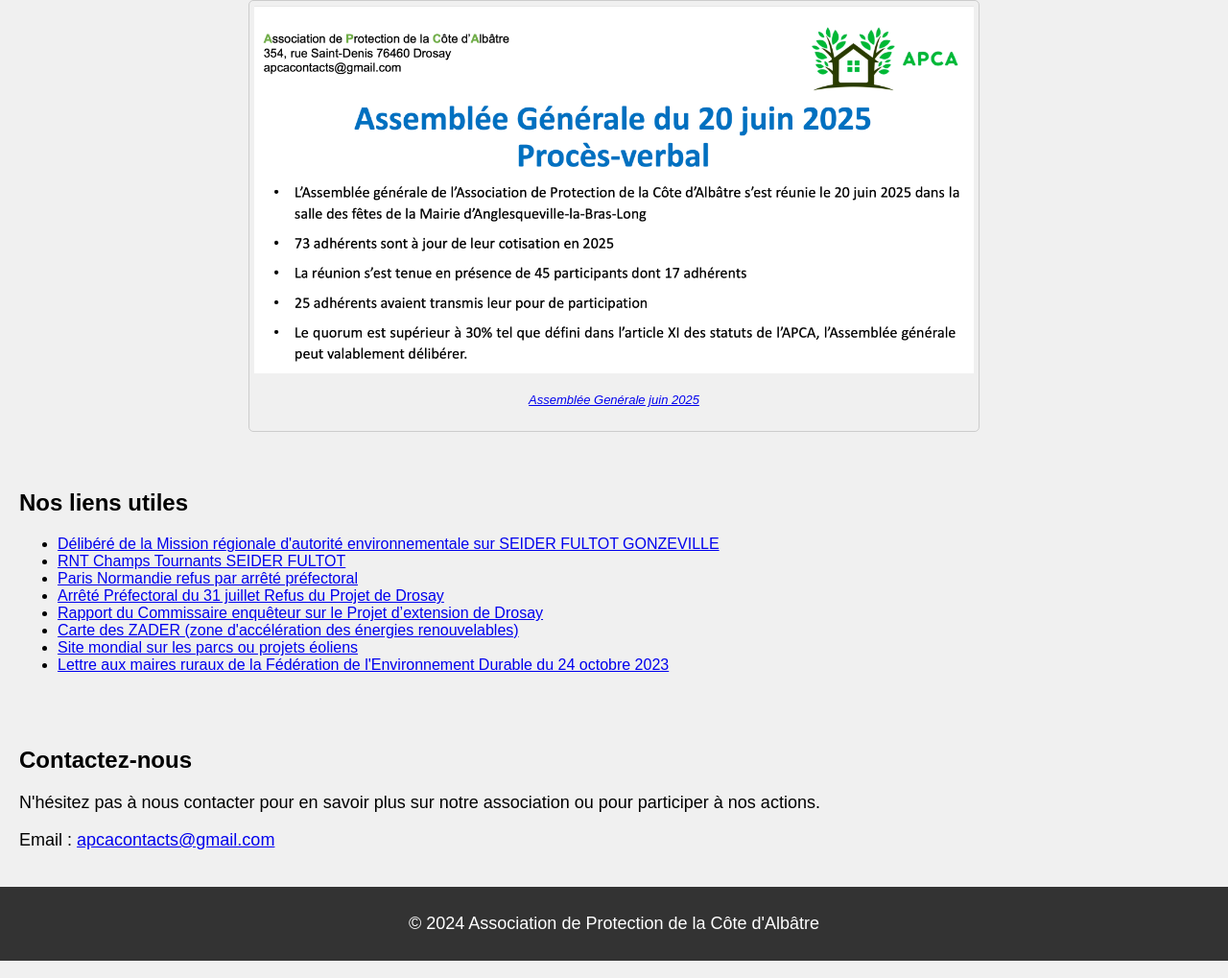
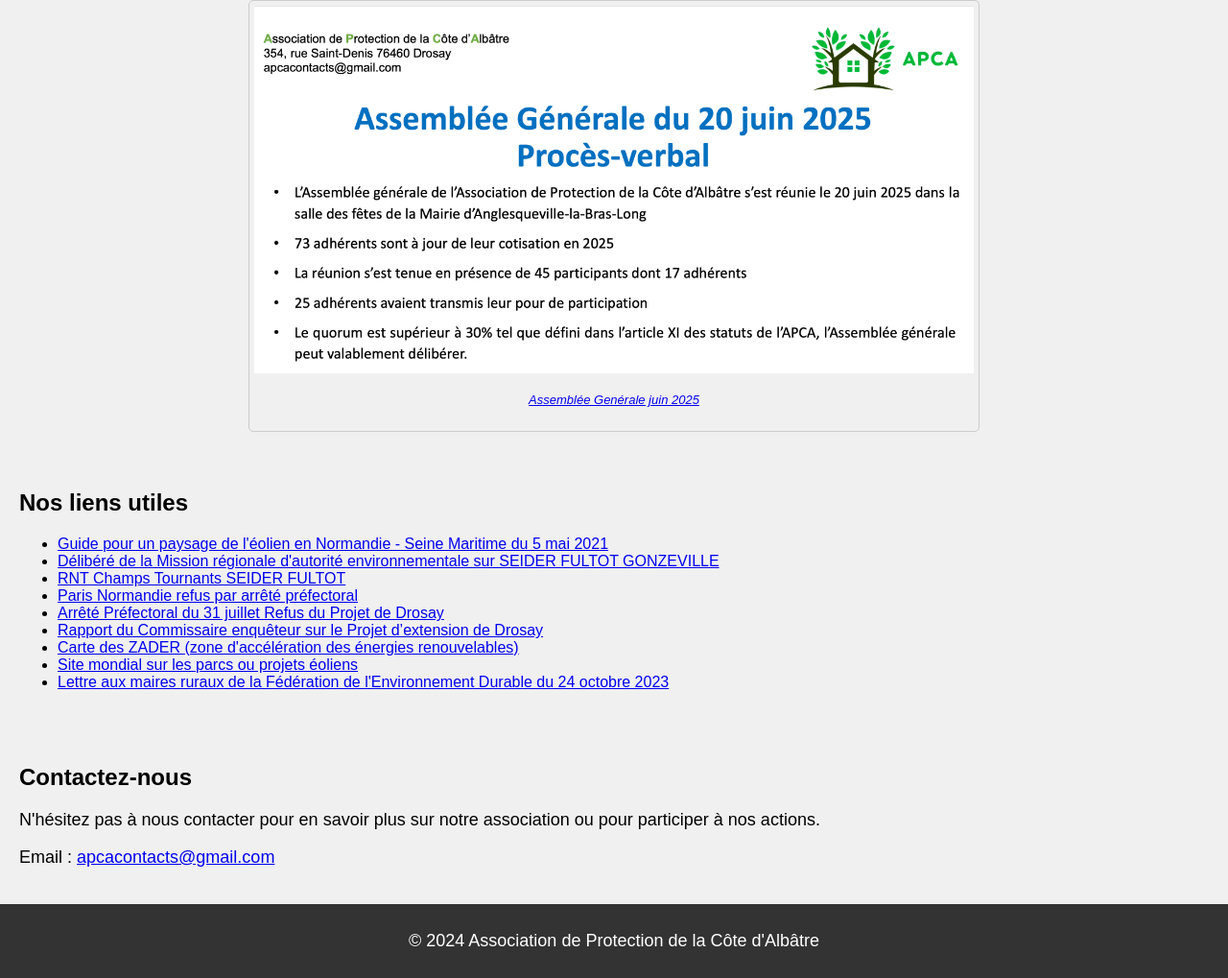
Before and after one commit to apcanormandie/apcanormandie.github.io, a plain HTML site: page index.html in a window 1280 px wide. Shown: the part 3126-4145 px from the top of the page at 96% size. Drawn offline with Linux system fonts and the light colour scheme.

Commit message:
Add new link to 'Guide pour un paysage de l'éolien'

```diff
--- a/index.html
+++ b/index.html
@@ -396,6 +396,7 @@ footer {
     <section id="liens">
         <h2>Nos liens utiles</h2>
         <ul>
+            <li><a href="https://www.seine-maritime.gouv.fr/contenu/telechargement/53922/346402/file/20210525_guide-eolien_76_compressed.pdf="_blank">Guide pour un paysage de l'éolien en Normandie - Seine Maritime du 5 mai 2021</a></li>
             <li><a href="MRAe Delibere_15-07-25_fultot_gonzeville_delibere.pdf" target="_blank">Délibéré de la Mission régionale d'autorité environnementale sur SEIDER FULTOT GONZEVILLE</a></li>
             <li><a href="RNT Champs Tournants SEIDER FULTOT.pdf" target="_blank">RNT Champs Tournants SEIDER FULTOT</a></li>
             <li><a href="https://www.paris-normandie.fr/id437837/article/2023-08-04/dans-le-pays-de-caux-la-demande-dimplantation-dun-parc-eolien-refusee-par-la" target="_blank">Paris Normandie refus par arrêté préfectoral</a></li>
```
